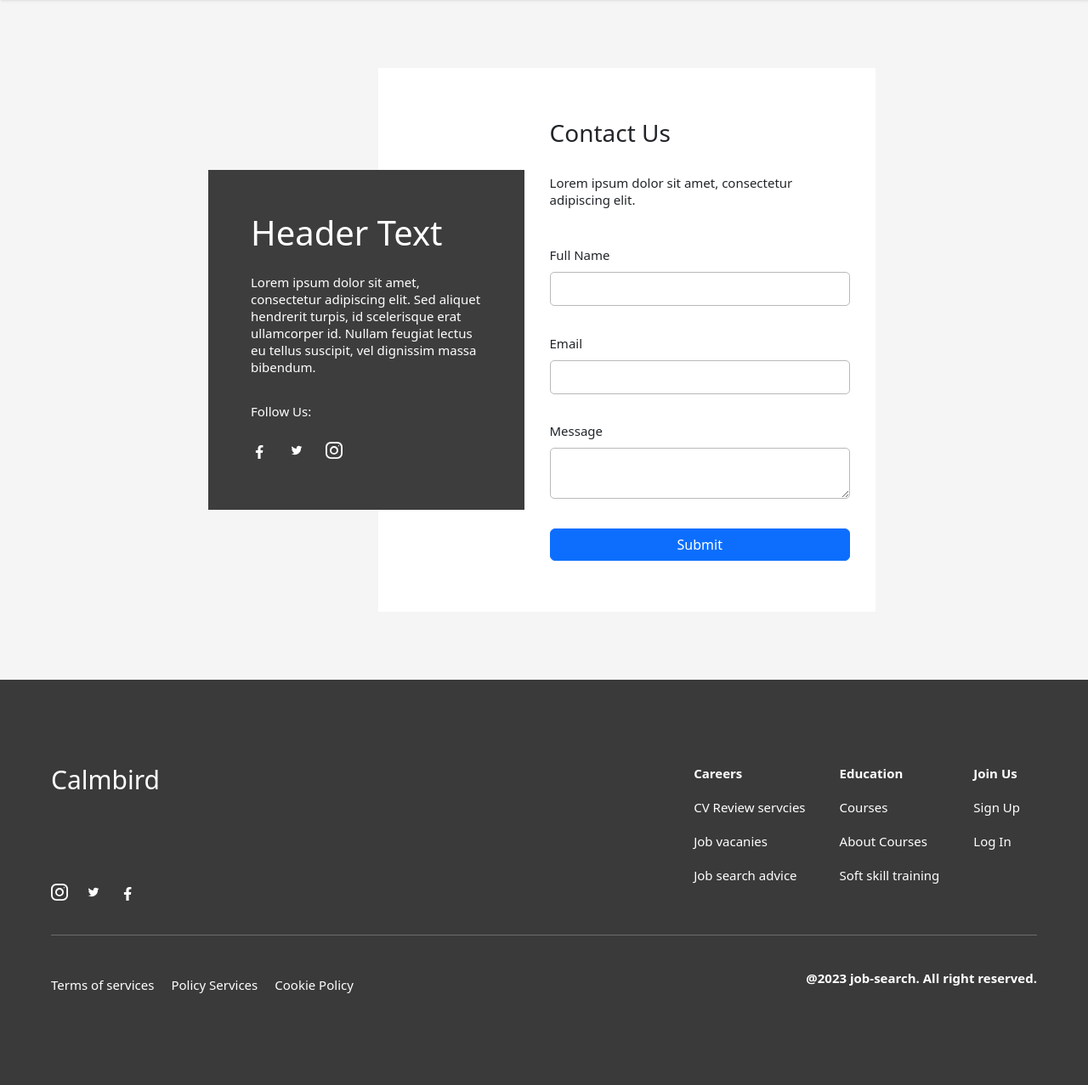
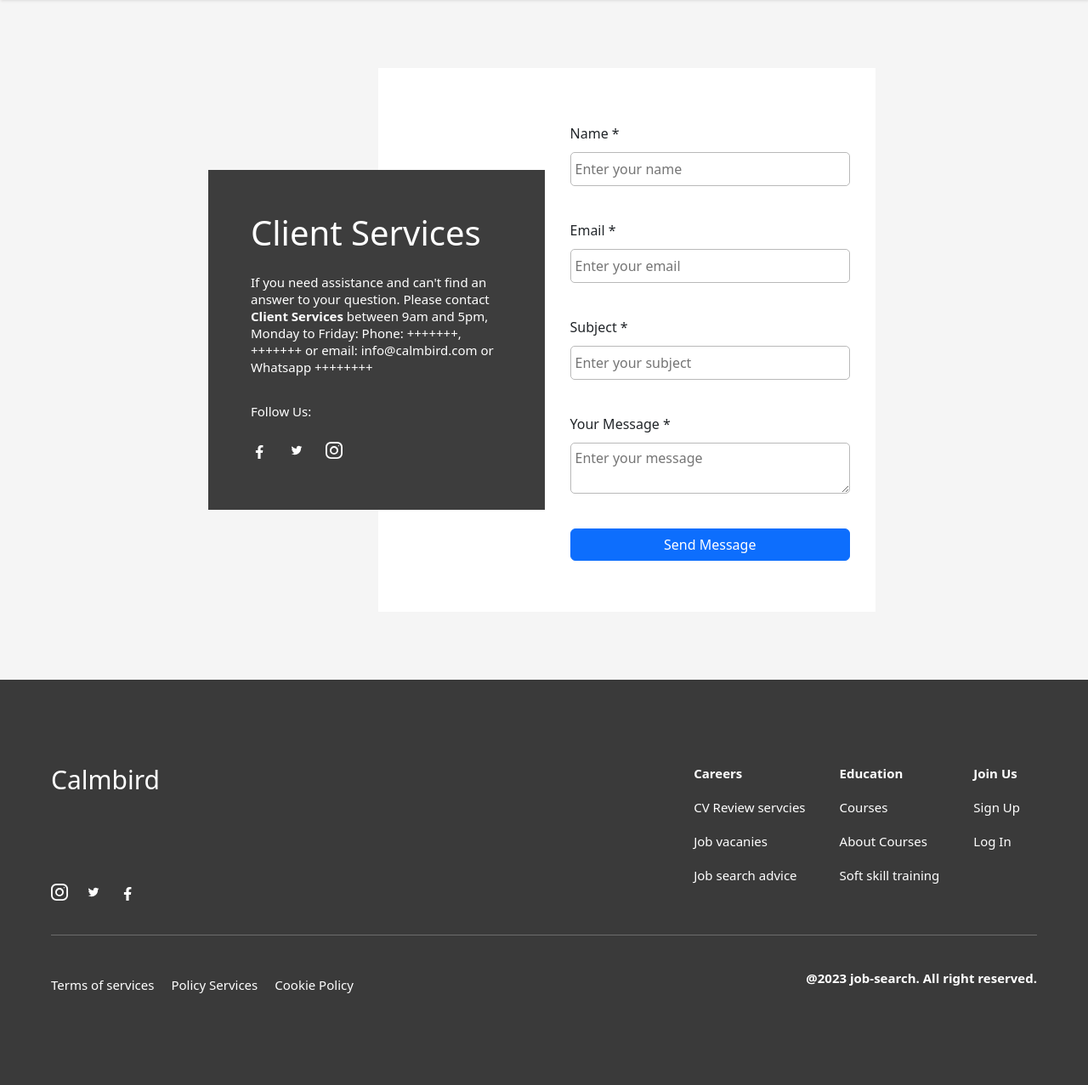
Before and after one commit to artisticwrist/job-search, a PHP site: the page made by pages/contact.php in a window 1280 px wide. Shown: the part 75-1352 px from the top of the page at 85% size. Run offline with PHP 8.4, Linux system fonts and the light colour scheme.

Commit message:
mail send fix

```diff
--- a/pages/contact.php
+++ b/pages/contact.php
@@ -29,10 +29,8 @@ session_start();
         <div class="layout-parent">
             <div class="layout-box">
                 <div class="layout-box-child">
-                    <h1>Header Text</h1>
-                    <p> Lorem ipsum dolor sit amet, consectetur adipiscing elit. Sed aliquet hendrerit turpis, id
-                        scelerisque
-                        erat ullamcorper id. Nullam feugiat lectus eu tellus suscipit, vel dignissim massa bibendum.
+                    <h1>Client Services</h1>
+                    <p> If you need assistance and can't find an answer to your question. Please contact <b>Client Services</b> between 9am and 5pm, Monday to Friday: Phone: +++++++, +++++++ or email: info@calmbird.com or Whatsapp ++++++++
                     </p>
 
                     <div>
@@ -43,26 +41,32 @@ session_start();
                     </div>
 
                 </div>
-                <div class="layout-form">
-                    <form action="../config/send_email.php" method="POST">
-                        <h3>Contact Us</h3>
-                        <p>Lorem ipsum dolor sit amet, consectetur adipiscing elit.</p>
+                <section class="layout-form">
+                    <form method="POST" id="contactForm">
+                        <div class="alert alert-success messenger-box-contact__msg" style="display: none" role="alert">
+                            Your message was sent successfully.
+                        </div>
+                        <!-- <p>Lorem ipsum dolor sit amet, consectetur adipiscing elit.</p> -->
                         <div class="form-box">
-                            <p>Full Name</p>
-                            <input type="text" placeholder="" name="full_name">
+                            <label for="full-name">Name *</label>
+                            <input type="text" name="full-name" id="full-name" placeholder="Enter your name" required>
                         </div>
                         <div class="form-box">
-                            <p>Email</p>
-                            <input type="email" placeholder="" name="email">
+                            <label for="email">Email *</label>
+                            <input type="email" name="email" id="email" placeholder="Enter your email" required>
                         </div>
                         <div class="form-box">
-                            <p>Message</p>
-                            <textarea id="" rows="2" name="feedback"></textarea>
+                            <label for="subject">Subject *</label>
+                            <input type="text" name="subject" id="subject" placeholder="Enter your subject" required>
+                        </div>
+                        <div class="form-box">
+                            <label for="message">Your Message *</label>
+                            <textarea name="message" id="message" rows="2" placeholder="Enter your message" required></textarea>
+                        </div>
 
-                        </div>
-                        <button type="submit" class="btn btn-primary" name="submit">Submit</button>
+                        <button class="btn btn-primary" type="submit">Send Message</button>
                     </form>
-                </div>
+                </section>
             </div>
     </section>
 
@@ -73,6 +77,30 @@ session_start();
     <script src="https://cdn.jsdelivr.net/npm/bootstrap@5.3.2/dist/js/bootstrap.bundle.min.js"
         integrity="sha384-C6RzsynM9kWDrMNeT87bh95OGNyZPhcTNXj1NW7RuBCsyN/o0jlpcV8Qyq46cDfL" crossorigin="anonymous">
     </script>
+
+    <script>
+        document.getElementById('contactForm').addEventListener('submit', function (e) {
+            e.preventDefault();
+
+            var formData = new FormData(this);
+
+            fetch('process_form.php', {
+                method: 'POST',
+                body: formData
+            })
+            .then(response => response.json())
+            .then(data => {
+                if (data.success) {
+                    document.querySelector('.messenger-box-contact__msg').style.display = 'block';
+                    document.getElementById('contactForm').reset();
+                } else {
+                    alert('Failed to send message. Please try again.');
+                }
+            })
+            .catch(error => console.error('Error:', error));
+        });
+    </script>
+
 </body>
 
 </html>
--- a/resources/css/style.css
+++ b/resources/css/style.css
@@ -1350,6 +1350,7 @@ section.overview-job-box {
 
 .layout-form form input {
   height: 40px;
+  width: 100%;
 }
 
 .layout-form form button {
```
Also changed, not shown: config/process_form.php (added, +21 -0 lines).
